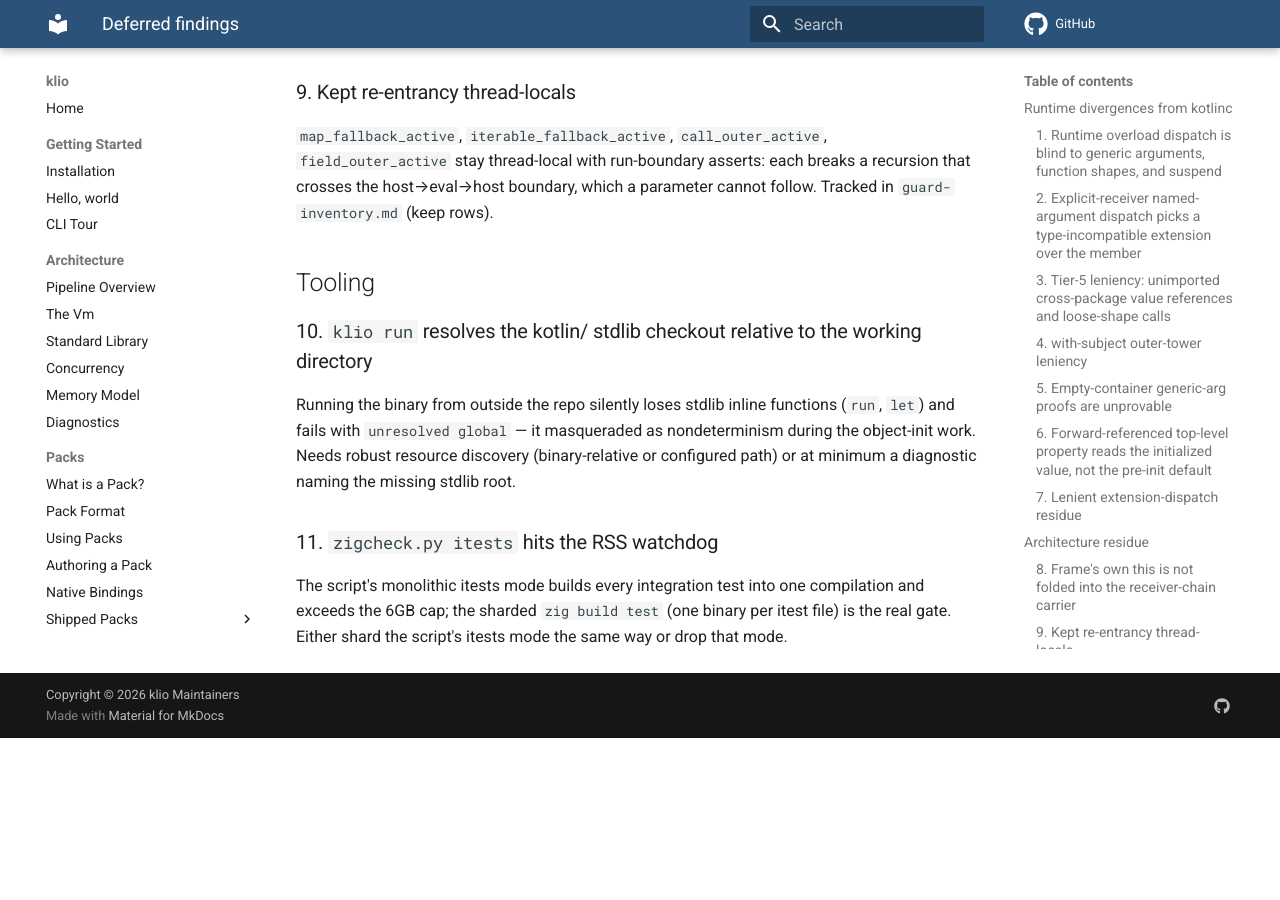
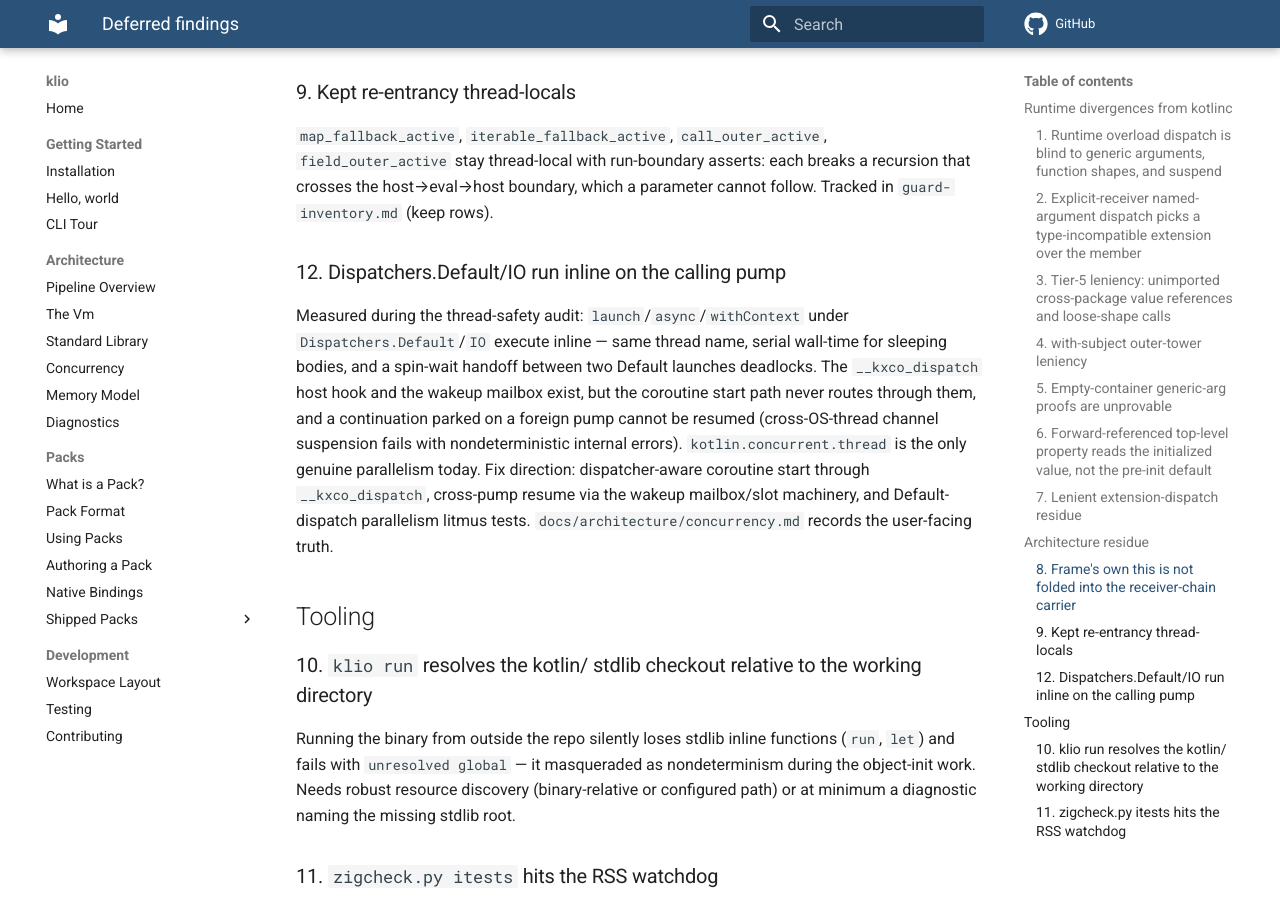
Before and after one commit to DrewCarlson/klio, an MkDocs documentation site: the page built from docs/analysis/deferred-findings.md, in a window 1280 px wide and 900 px high, scrolled down 2302 px. Built offline with MkDocs 1.6.1 and Material for MkDocs 9.7.7, drawn with Linux system fonts in a browser that asks for light colours; comment, search, counter and statistics services are not loaded; before the commit the page ends 3040 px from its top, so only the background shows below that.

Commit message:
docs: record the inline-dispatcher finding in deferred findings

```diff
--- a/docs/analysis/deferred-findings.md
+++ b/docs/analysis/deferred-findings.md
@@ -100,6 +100,21 @@
 breaks a recursion that crosses the host→eval→host boundary, which a
 parameter cannot follow. Tracked in `guard-inventory.md` (keep rows).
 
+### 12. Dispatchers.Default/IO run inline on the calling pump
+
+Measured during the thread-safety audit: `launch`/`async`/`withContext`
+under `Dispatchers.Default`/`IO` execute inline — same thread name, serial
+wall-time for sleeping bodies, and a spin-wait handoff between two Default
+launches deadlocks. The `__kxco_dispatch` host hook and the wakeup mailbox
+exist, but the coroutine start path never routes through them, and a
+continuation parked on a foreign pump cannot be resumed (cross-OS-thread
+channel suspension fails with nondeterministic internal errors).
+`kotlin.concurrent.thread` is the only genuine parallelism today. Fix
+direction: dispatcher-aware coroutine start through `__kxco_dispatch`,
+cross-pump resume via the wakeup mailbox/slot machinery, and Default-
+dispatch parallelism litmus tests. `docs/architecture/concurrency.md`
+records the user-facing truth.
+
 ## Tooling
 
 ### 10. `klio run` resolves the kotlin/ stdlib checkout relative to the working directory
```
